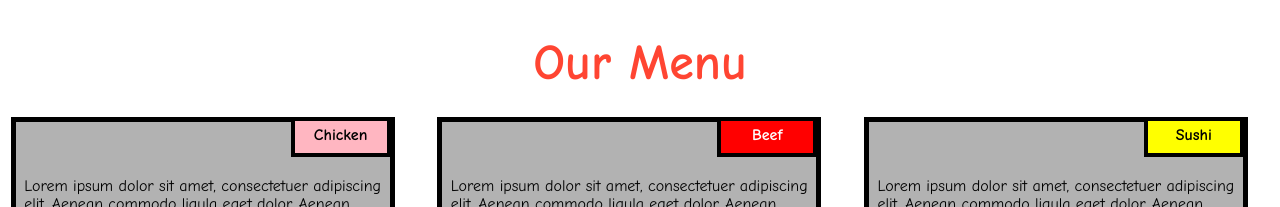
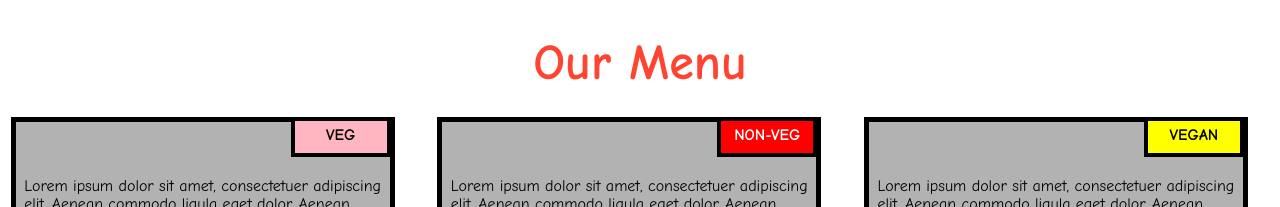
Before and after one commit to AmanTiwari404/Coursera-HTML-CSS-and-Javascript-for-Web-Developers, a plain HTML site: page module-2/index.html in a window 1280 px wide. Shown: the top 207 px of the page. Drawn offline with Linux system fonts and the light colour scheme.

Commit message:
Update index.html

```diff
--- a/module-2/index.html
+++ b/module-2/index.html
@@ -14,21 +14,21 @@
 
   <div class="col-lg-4 col-md-6 col-sm-12">
   	<div class="box">
-  		<p class="content-name name1">Chicken</p>
+  		<p class="content-name name1">VEG</p>
   		<p class="content">Lorem ipsum dolor sit amet, consectetuer adipiscing elit. Aenean commodo ligula eget dolor. Aenean massa. Cum sociis natoque penatibus et magnis dis parturient montes, nascetur ridiculus mus. Donec quam felis, ultricies nec, pellentesque eu, pretium quis, sem. Nulla consequat massa quis enim.</p>
   	</div>
   </div>
 
   <div class="col-lg-4 col-md-6 col-sm-12">
   	<div class="box">
-   		<p class="content-name name2">Beef</p>
+   		<p class="content-name name2">NON-VEG</p>
    		<p class="content">Lorem ipsum dolor sit amet, consectetuer adipiscing elit. Aenean commodo ligula eget dolor. Aenean massa. Cum sociis natoque penatibus et magnis dis parturient montes, nascetur ridiculus mus. Donec quam felis, ultricies nec, pellentesque eu, pretium quis, sem. Nulla consequat massa quis enim.</p>
   	</div>
   </div>
 
   <div class="col-lg-4 col-md-12 col-sm-12">
   	<div class="box">
-  		<p class="content-name name3">Sushi</p>
+  		<p class="content-name name3">VEGAN</p>
   		<p class="content">Lorem ipsum dolor sit amet, consectetuer adipiscing elit. Aenean commodo ligula eget dolor. Aenean massa. Cum sociis natoque penatibus et magnis dis parturient montes, nascetur ridiculus mus. Donec quam felis, ultricies nec, pellentesque eu, pretium quis, sem. Nulla consequat massa quis enim.</p>
   	</div>
   </div>
```
